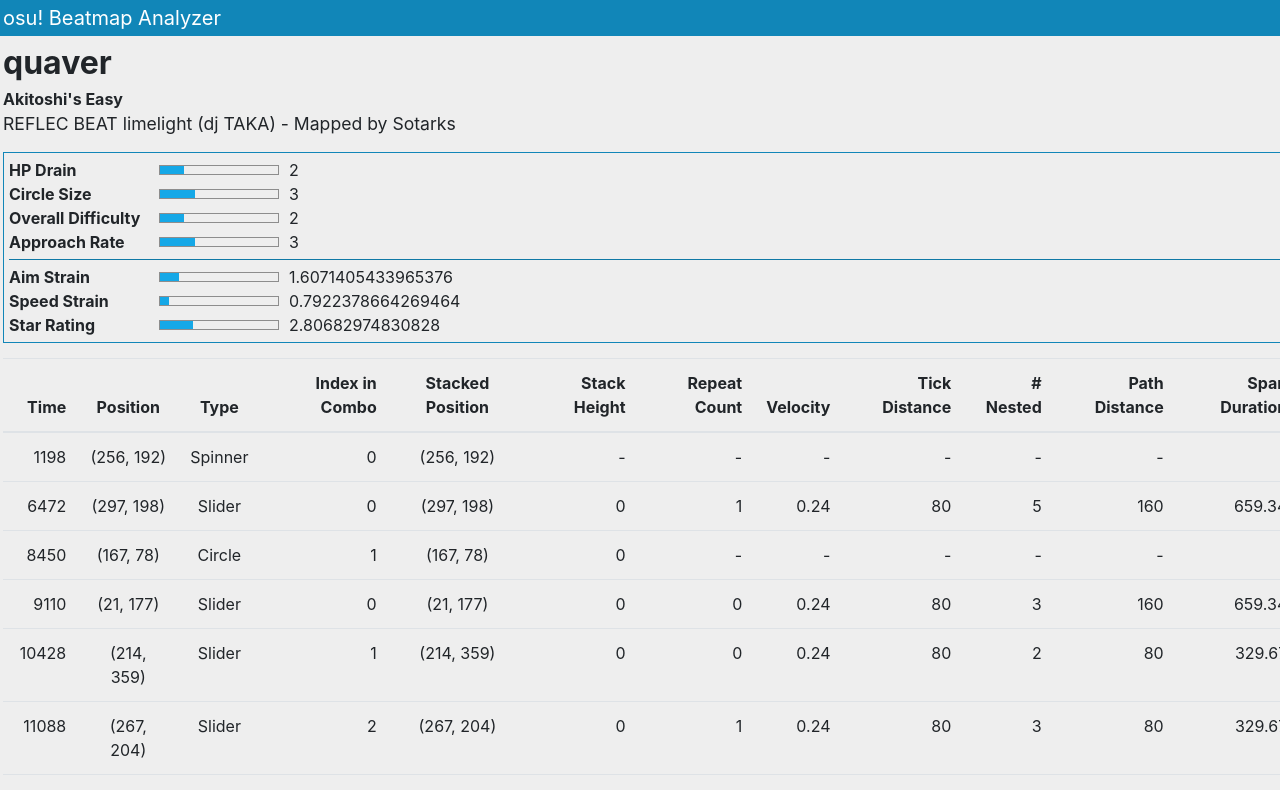
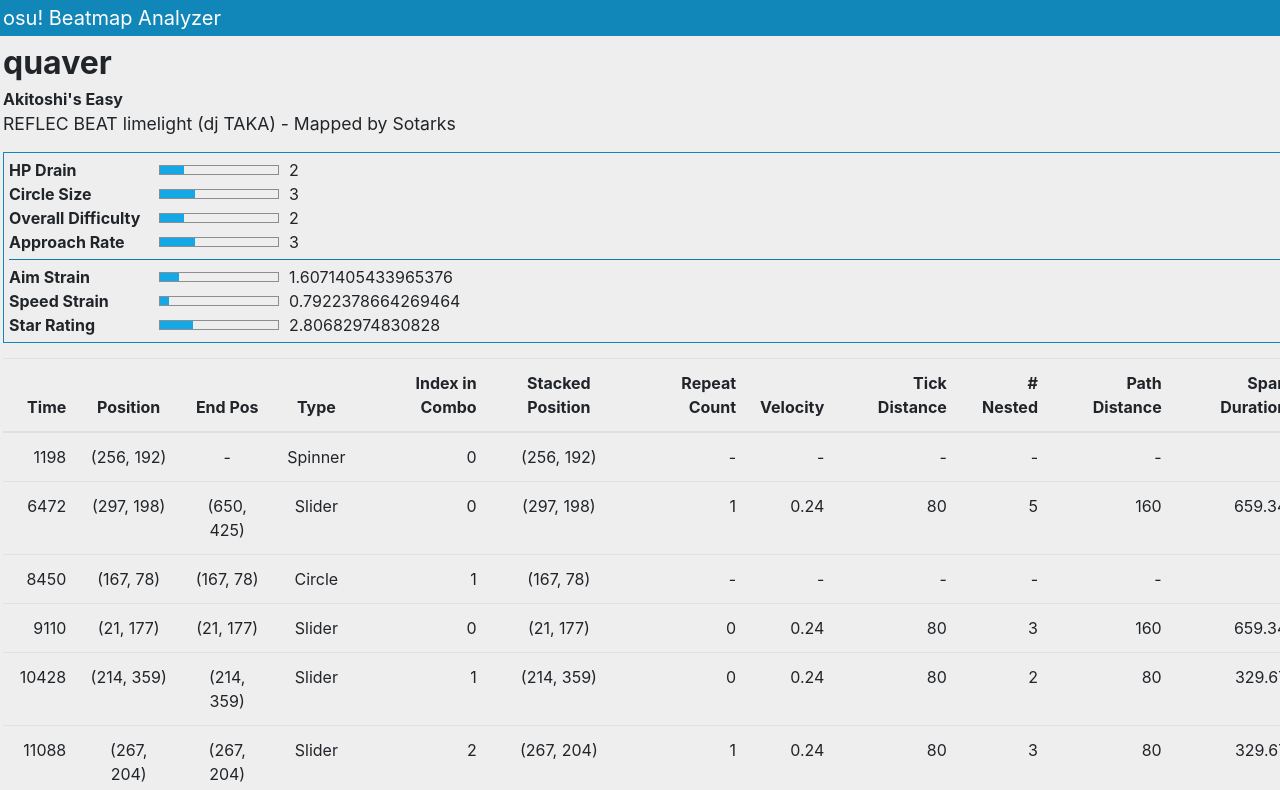
Before and after one commit to Ghabriel/osu-beatmap-analyzer, a React (Create React App) app: page / in a window 1280 px wide. Shown: the top 790 px of the page. Built offline with nearby package versions, Linux system fonts and the light colour scheme.

Commit message:
Added 'End Position' to the Hit Object Table

```diff
--- a/src/components/HitObjectTable.tsx
+++ b/src/components/HitObjectTable.tsx
@@ -1,9 +1,10 @@
 import React, { CSSProperties } from 'react';
 import Table from 'react-bootstrap/Table';
 import { getSliderComputedProperties } from '../helpers/beatmap-difficulty';
-import { isSlider, isSpinner } from '../helpers/type-inference';
+import { isCircle, isSlider, isSpinner } from '../helpers/type-inference';
 import { Beatmap } from '../types/Beatmap';
 import { HitObject, HitObjectType } from '../types/HitObject';
+import { Point } from '../types/Point';
 import { StyleMap } from '../types/StyleMap';
 
 export interface HitObjectTableProps {
@@ -38,6 +39,10 @@
     return (Math.round(value * exponent) / exponent).toString();
 }
 
+export function pointToString(point: Point): string {
+    return `(${point.x}, ${point.y})`;
+}
+
 export const HitObjectTable: React.FunctionComponent<HitObjectTableProps> = ({ beatmap }) => {
     const tableContent: TableColumn[] = [
         {
@@ -57,7 +62,25 @@
         // },
         {
             header: 'Position',
-            content: hitObject => `(${hitObject.x}, ${hitObject.y})`,
+            content: hitObject => pointToString(hitObject),
+            style: styles.centered,
+        },
+        {
+            header: 'End Pos',
+            content: hitObject => {
+                if (isCircle(hitObject)) {
+                    return pointToString(hitObject);
+                }
+
+                if (isSpinner(hitObject)) {
+                    return '-';
+                }
+
+                const nestedObjects = hitObject.metadata.nestedHitObjects;
+                const legacyLastTick = nestedObjects[nestedObjects.length - 1];
+                const position = legacyLastTick.position;
+                return `(${Math.round(position.x)}, ${Math.round(position.y)})`;
+            },
             style: styles.centered,
         },
         {
@@ -85,11 +108,11 @@
             content: hitObject => `(${hitObject.metadata.stackedPosition.x}, ${hitObject.metadata.stackedPosition.y})`,
             style: styles.centered,
         },
-        {
-            header: 'Stack Height',
-            content: hitObject => isSpinner(hitObject) ? '-' : hitObject.metadata.stackHeight,
-            style: styles.value,
-        },
+        // {
+        //     header: 'Stack Height',
+        //     content: hitObject => isSpinner(hitObject) ? '-' : hitObject.metadata.stackHeight,
+        //     style: styles.value,
+        // },
         {
             header: 'Repeat Count',
             content: hitObject => isSlider(hitObject) ? hitObject.metadata.repeatCount : '-',
```
